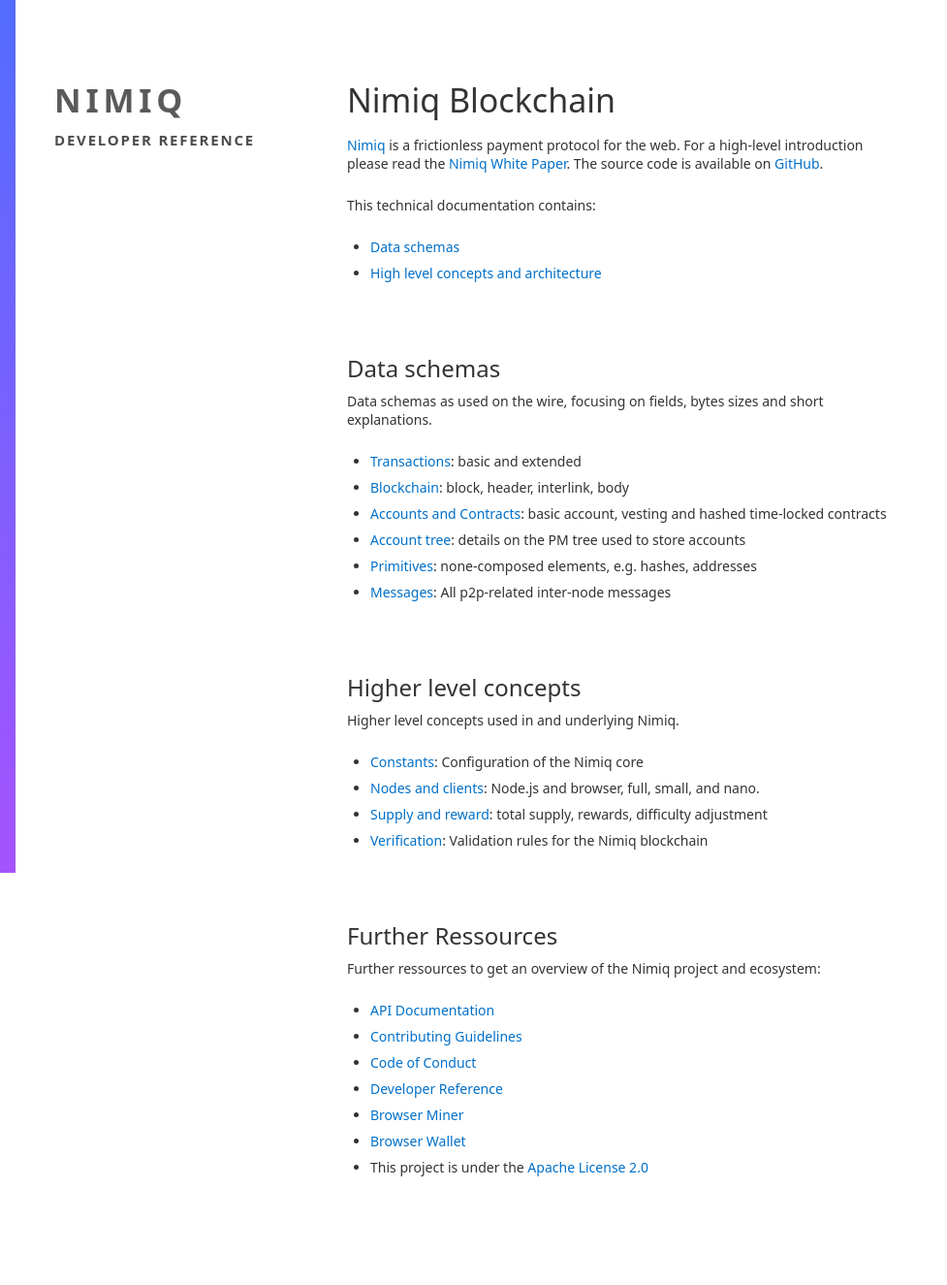
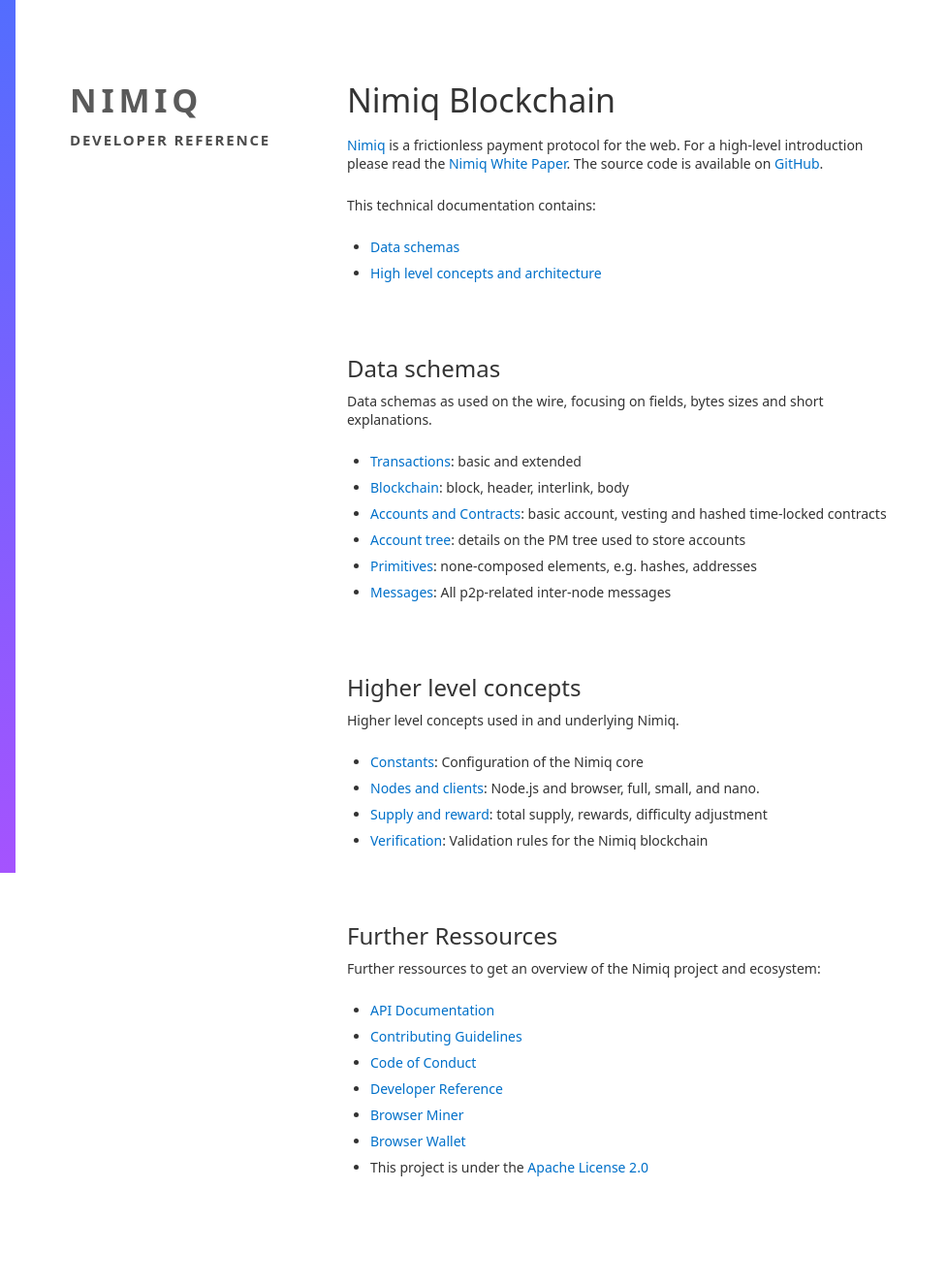
Before and after one commit to nimiq-network/developer-reference, a Jekyll site: the page built from README.md, in a window 1280 px wide. Shown: the whole page at 97% size, without its empty margins (0-977 px from the left). Built offline with Jekyll 4.4.1, drawn with Linux system fonts in a browser that asks for light colours; our own code applies the rules of GitHub Pages for plain Markdown files.

Commit message:
Update nimiq-light.css

```diff
--- a/assets/css/nimiq-light.css
+++ b/assets/css/nimiq-light.css
@@ -8,12 +8,6 @@ body {
     display: flex;
     flex-direction: column;
     margin: 0;
-}
-
-header {
-    width: 100%;
-    padding: 0 16px;
-    z-index: 1;
 }
 
 main {
@@ -36,7 +30,7 @@ aside {
     left: 0;
     bottom: 0;
     width: 320px;
-    padding: 16px 24px 16px 40px;
+    padding: 16px 24px 16px 72px;
 }
 
 footer{
@@ -123,16 +117,6 @@ dl {
     margin-bottom: 24px;
 }
 
-ul,
-ol {
-    padding-left: 24px;
-}
-
-ul>li,
-ol>li {
-    padding-bottom: 8px;
-}
-
 strong {
     font-weight: 700;
 }
@@ -167,6 +151,23 @@ aside:before{
     bottom: 0;
     width: 16px;
     background: linear-gradient(#536DFE, #a553fe);
+}
+
+
+/* Lists */
+
+ul,
+ol {
+    padding-left: 24px;
+}
+
+ul>li,
+ol>li {
+    padding-bottom: 8px;
+}
+
+li>ul {
+    padding-top: 8px;
 }
 
 /* Tables */
```
